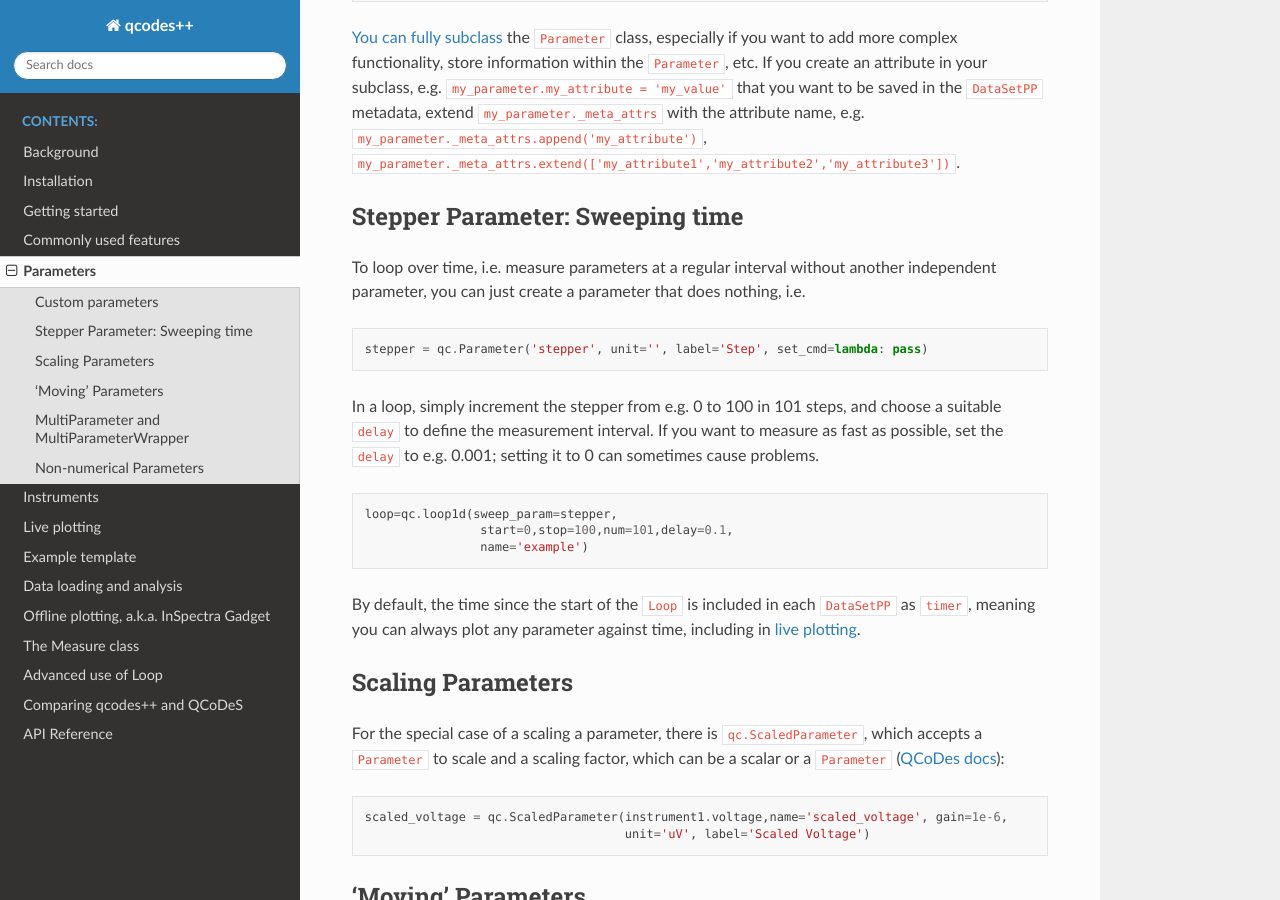
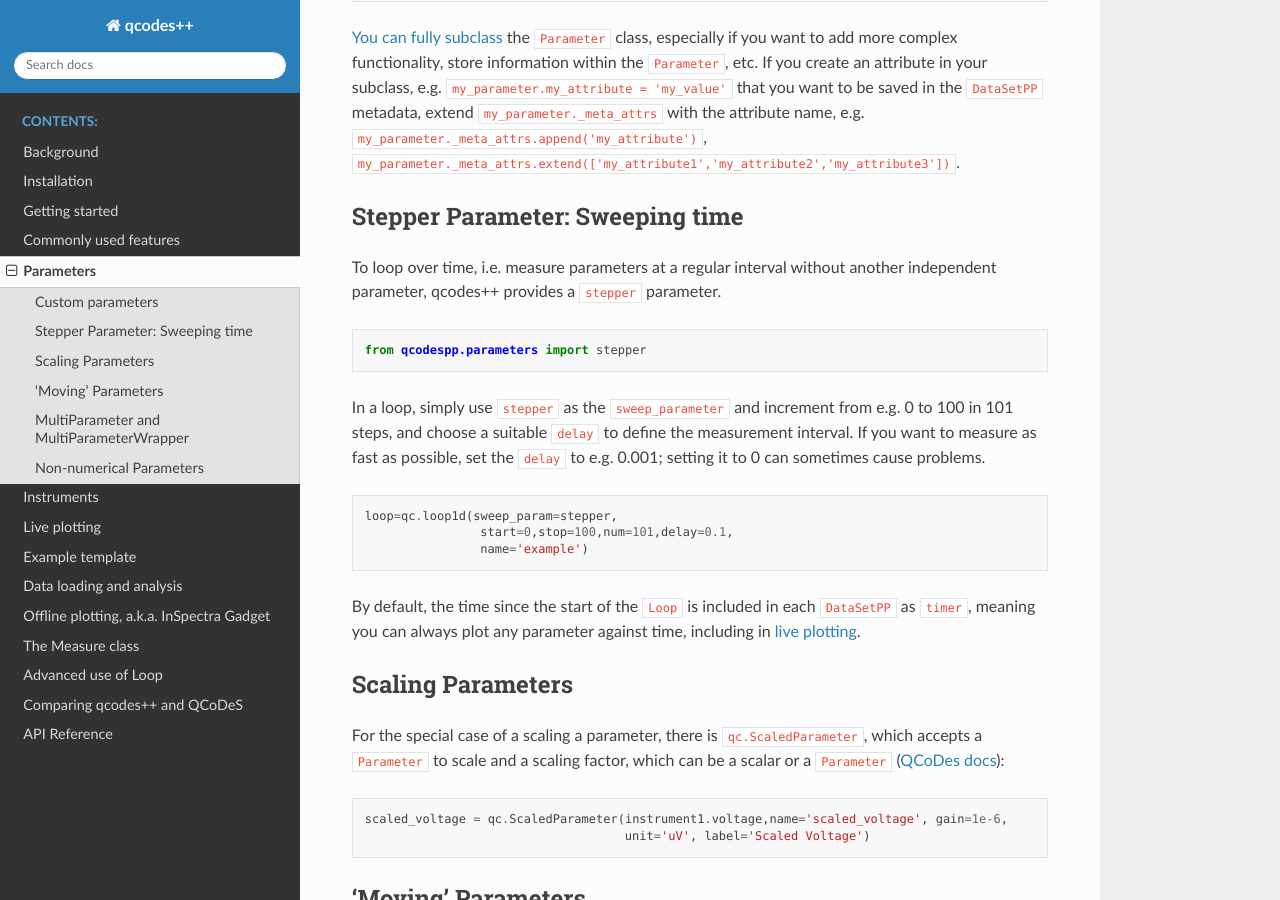
Before and after one commit to qcodespp/qcodespp.github.io, a Sphinx documentation site: the page built from docs/source/parameters.rst, in a window 1280 px wide and 900 px high, scrolled down 1456 px. Built offline with Sphinx 7.4.7 and the Read the Docs theme 3.1.0, drawn with Linux system fonts in a browser that asks for light colours.

Commit message:
fix stepper

```diff
--- a/docs/source/parameters.rst
+++ b/docs/source/parameters.rst
@@ -62,13 +62,13 @@ Defining a custom ``get_cmd`` enables e.g. averaging, filtering, or any other op
 Stepper Parameter: Sweeping time
 --------------------------------
 
-To loop over time, i.e. measure parameters at a regular interval without another independent parameter, you can just create a parameter that does nothing, i.e.
+To loop over time, i.e. measure parameters at a regular interval without another independent parameter, qcodes++ provides a ``stepper`` parameter.
 
 .. code-block:: python
 
-    stepper = qc.Parameter('stepper', unit='', label='Step', set_cmd=lambda: pass)
+    from qcodespp.parameters import stepper
 
-In a loop, simply increment the stepper from e.g. 0 to 100 in 101 steps, and choose a suitable ``delay`` to define the measurement interval. If you want to measure as fast as possible, set the ``delay`` to e.g. 0.001; setting it to 0 can sometimes cause problems.
+In a loop, simply use ``stepper`` as the ``sweep_parameter`` and increment from e.g. 0 to 100 in 101 steps, and choose a suitable ``delay`` to define the measurement interval. If you want to measure as fast as possible, set the ``delay`` to e.g. 0.001; setting it to 0 can sometimes cause problems.
 
 .. code-block:: python
 
```
